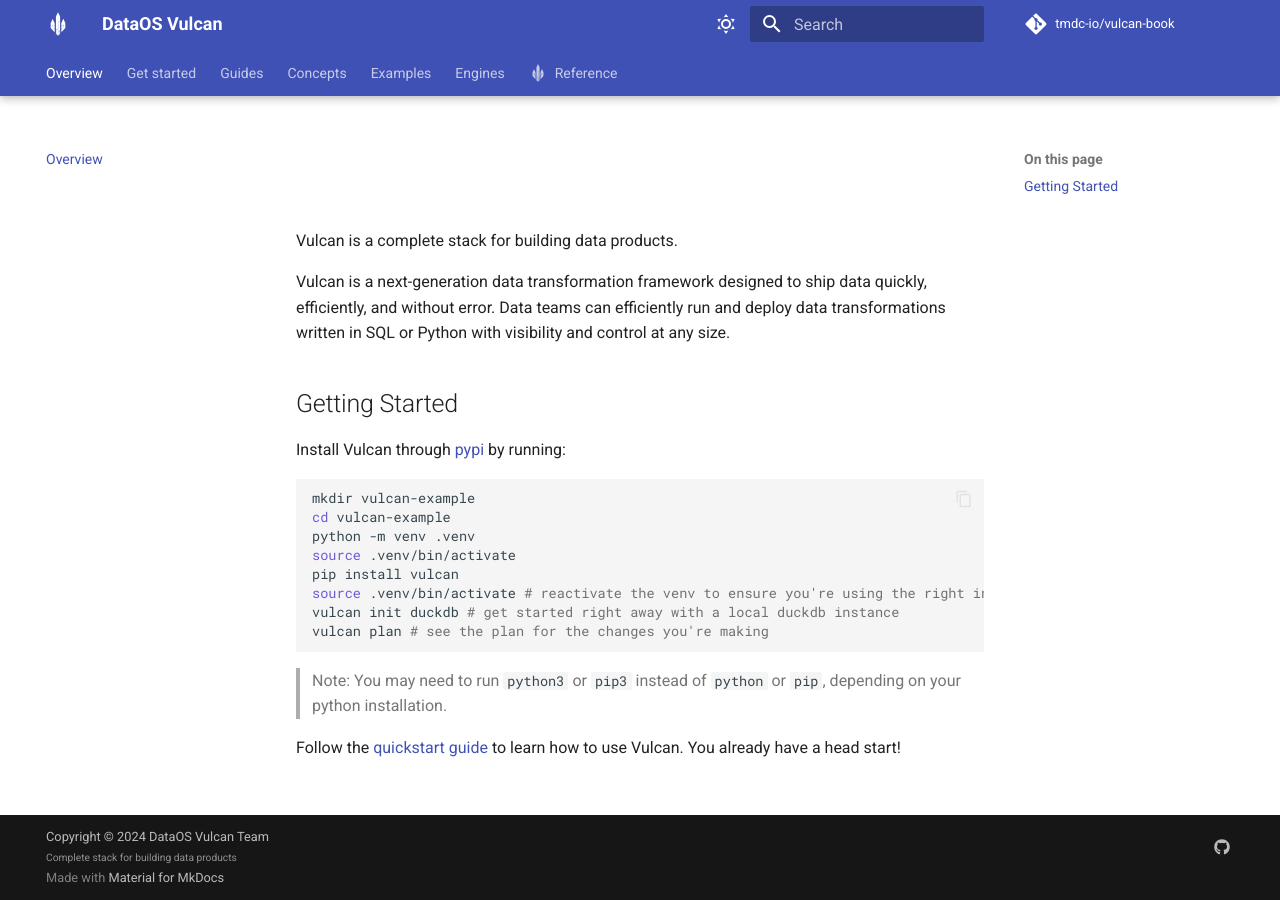
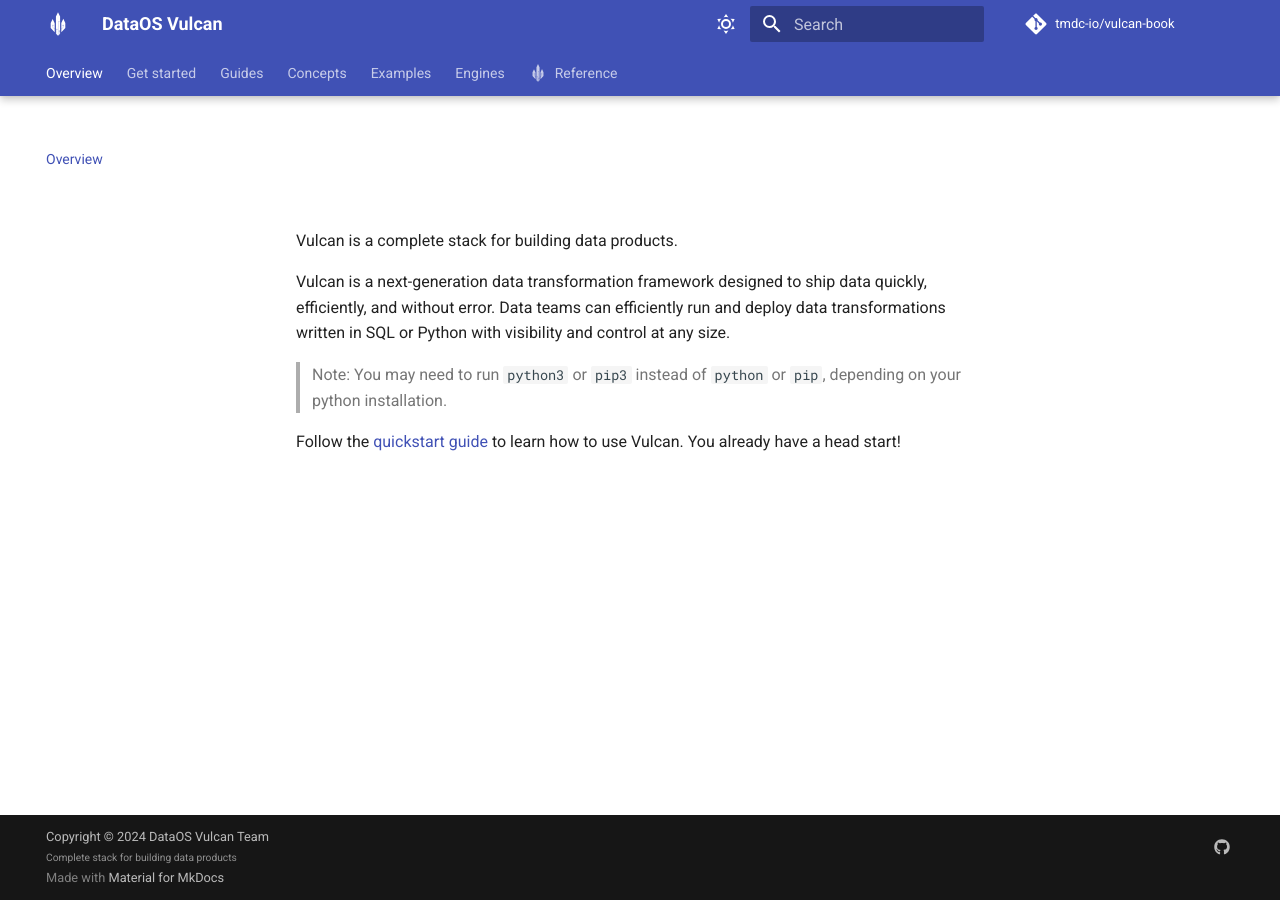
Before and after one commit to tmdc-io/vulcan-book, an MkDocs documentation site: the page built from docs/index.md, in a window 1280 px wide. Built offline with MkDocs 1.6.1 and Material for MkDocs 9.7.7, drawn with Linux system fonts in a browser that asks for light colours; comment, search, counter and statistics services are not loaded.

Commit message:
Index cleanup

````diff
--- a/docs/index.md
+++ b/docs/index.md
@@ -4,20 +4,6 @@ Vulcan is a complete stack for building data products.
 
 Vulcan is a next-generation data transformation framework designed to ship data quickly, efficiently, and without error. Data teams can efficiently run and deploy data transformations written in SQL or Python with visibility and control at any size.
 
-## Getting Started
-Install Vulcan through [pypi](https://pypi.org/project/vulcan/) by running:
-
-```bash
-mkdir vulcan-example
-cd vulcan-example
-python -m venv .venv
-source .venv/bin/activate
-pip install vulcan
-source .venv/bin/activate # reactivate the venv to ensure you're using the right installation
-vulcan init duckdb # get started right away with a local duckdb instance
-vulcan plan # see the plan for the changes you're making
-```
-
 > Note: You may need to run `python3` or `pip3` instead of `python` or `pip`, depending on your python installation.
 
 Follow the [quickstart guide](getting_started/docker.md) to learn how to use Vulcan. You already have a head start!
````
